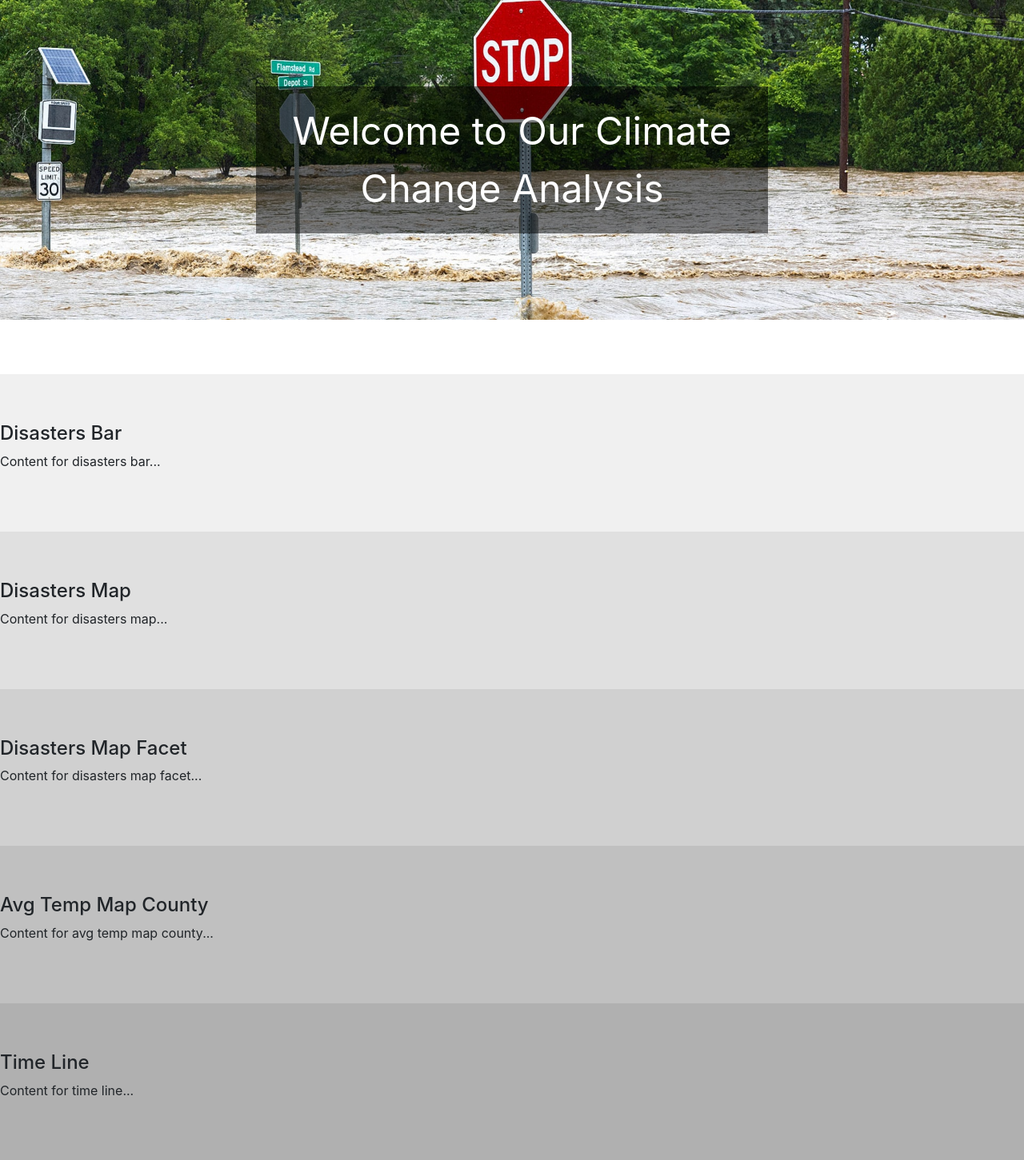
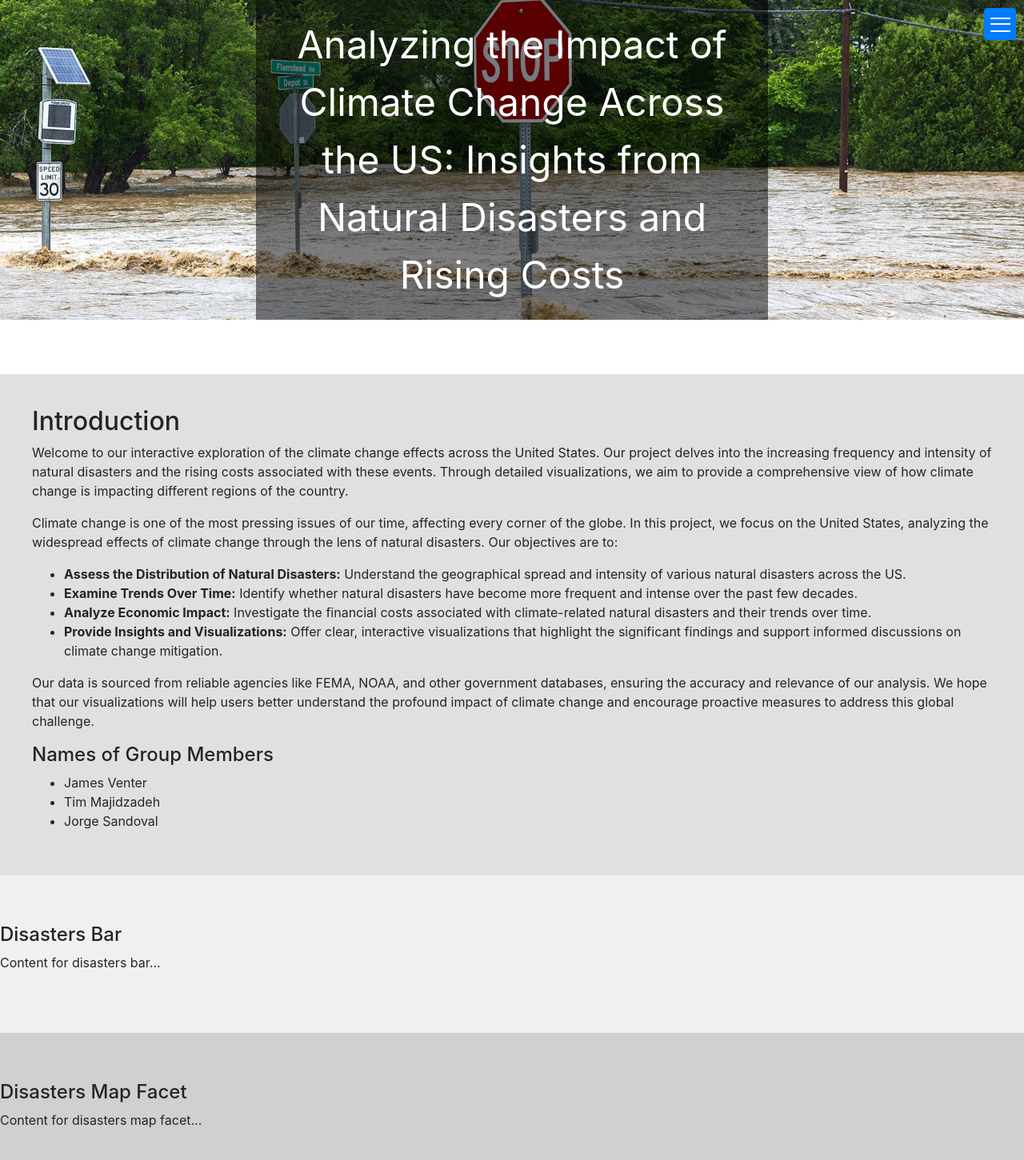
Before and after one commit to JorgeCuerv0/Rising-Global-Temperature-Visualizations, a Flask app: page / in a window 1280 px wide. Shown: the top 1451 px of the page at 80% size. Run offline with Flask 3, Linux system fonts and the light colour scheme; some libraries are stand-ins or nearby versions.

Commit message:
Update intro section and navbar button styling

```diff
--- a/code/static/css/style.css
+++ b/code/static/css/style.css
@@ -3,6 +3,7 @@ body {
     margin: 0;
     padding: 0;
 }
+
 .navbar {
     position: fixed;
     top: 0;
@@ -10,21 +11,81 @@ body {
     z-index: 1000;
     background-color: transparent; /* Makes the navbar transparent */
 }
+
 .navbar-toggler {
     position: absolute;
     top: 10px; /* Adjust the top position to make it fully visible */
     right: 10px; /* Positions the collapse button to the top right */
+    width: 40px;
+    height: 40px;
+    border: none; /* Remove default border */
+    background-color: #007bff; /* Solid blue background */
+    color: white; /* White color for the text */
+    display: flex;
+    align-items: center;
+    justify-content: center;
+    z-index: 1050; /* Ensure the button is on top of the menu */
 }
+
+.navbar-toggler-icon {
+    background-image: none; /* Remove default icon */
+    width: 25px;
+    height: 2px;
+    background-color: white;
+    display: block;
+    transition: all 0.3s ease; /* Smooth transition */
+}
+
+.navbar-toggler-icon::before, .navbar-toggler-icon::after {
+    content: '';
+    width: 25px;
+    height: 2px;
+    background-color: white;
+    display: block;
+    position: relative;
+    transition: all 0.3s ease;
+}
+
+.navbar-toggler-icon::before {
+    top: -7px;
+}
+
+.navbar-toggler-icon::after {
+    top: 7px;
+}
+
+.navbar-toggler.collapsed .navbar-toggler-icon {
+    background-color: white;
+}
+
+.navbar-toggler.collapsed .navbar-toggler-icon::before {
+    top: 0;
+}
+
+.navbar-toggler.collapsed .navbar-toggler-icon::after {
+    top: 0;
+}
+
+.navbar-nav .nav-link {
+    color: #000; /* Dark text color for navbar links */
+}
+
+.navbar-nav .nav-link:hover {
+    color: #007bff; /* Blue color on hover */
+}
+
 .section {
     padding-top: 60px;
     padding-bottom: 60px;
     background-color: white; /* Default background color for sections */
     width: 100%;
 }
+
 .scrollspy-example {
     position: relative;
     margin-top: .5rem;
 }
+
 .navbar-collapse {
     position: fixed;
     top: 0;
@@ -32,13 +93,16 @@ body {
     height: 100%;
     background: rgba(255, 255, 255, 0.9); /* Opaque background for the expanded menu */
     padding-top: 60px; /* Aligns with the main content padding */
+    z-index: 1001; /* Ensure it is above other content */
 }
+
 .navbar-nav {
     height: 100%;
     display: flex;
     flex-direction: column;
     justify-content: center;
 }
+
 .welcome-container {
     position: fixed;
     top: 0;
@@ -48,6 +112,7 @@ body {
     z-index: -1; /* Ensure it stays behind other content */
     overflow: hidden;
 }
+
 .welcome-image {
     width: 100%;
     height: 100%;
@@ -56,6 +121,7 @@ body {
     top: 0;
     left: 0;
 }
+
 .welcome-text {
     position: absolute;
     top: 50%;
@@ -67,6 +133,7 @@ body {
     background-color: rgba(0, 0, 0, 0.5);
     padding: 20px;
 }
+
 .main-content {
     margin-top: 50vh; /* Push content below the welcome image */
     padding-top: 60px; /* Align content with navbar height */
--- a/code/static/script.js
+++ b/code/static/js/script.js
@@ -13,4 +13,14 @@ $(document).ready(function(){
 
     // Enable scrollspy to update the navbar links based on scroll position
     $('body').scrollspy({ target: '#navbar-example' });
+
+    // Collapse the menu when clicking outside of it
+    $(document).click(function(event) {
+        var clickover = $(event.target);
+        var $navbar = $(".navbar-collapse");
+        var _opened = $navbar.hasClass("show");
+        if (_opened === true && !clickover.hasClass("navbar-toggler")) {
+            $navbar.collapse('hide');
+        }
+    });
 });
--- a/code/templates/home.html
+++ b/code/templates/home.html
@@ -2,13 +2,33 @@
 
 {% block content %}
 <div data-spy="scroll" data-target="#navbar-example" data-offset="0" class="scrollspy-example">
+    <div id="disasters_map" class="section" style="background-color: #e0e0e0; padding: 40px;">
+        <h2>Introduction</h2>
+        <p>
+            Welcome to our interactive exploration of the climate change effects across the United States. Our project delves into the increasing frequency and intensity of natural disasters and the rising costs associated with these events. Through detailed visualizations, we aim to provide a comprehensive view of how climate change is impacting different regions of the country.
+        </p>
+        <p>
+            Climate change is one of the most pressing issues of our time, affecting every corner of the globe. In this project, we focus on the United States, analyzing the widespread effects of climate change through the lens of natural disasters. Our objectives are to:
+        </p>
+        <ul>
+            <li><strong>Assess the Distribution of Natural Disasters:</strong> Understand the geographical spread and intensity of various natural disasters across the US.</li>
+            <li><strong>Examine Trends Over Time:</strong> Identify whether natural disasters have become more frequent and intense over the past few decades.</li>
+            <li><strong>Analyze Economic Impact:</strong> Investigate the financial costs associated with climate-related natural disasters and their trends over time.</li>
+            <li><strong>Provide Insights and Visualizations:</strong> Offer clear, interactive visualizations that highlight the significant findings and support informed discussions on climate change mitigation.</li>
+        </ul>
+        <p>
+            Our data is sourced from reliable agencies like FEMA, NOAA, and other government databases, ensuring the accuracy and relevance of our analysis. We hope that our visualizations will help users better understand the profound impact of climate change and encourage proactive measures to address this global challenge.
+        </p>
+        <h4>Names of Group Members</h4>
+        <ul>
+            <li>James Venter</li>
+            <li>Tim Majidzadeh</li>
+            <li>Jorge Sandoval</li>
+        </ul>
+    </div>
     <div id="disasters_bar" class="section" style="background-color: #f0f0f0;">
         <h4>Disasters Bar</h4>
         <p>Content for disasters bar...</p>
-    </div>
-    <div id="disasters_map" class="section" style="background-color: #e0e0e0;">
-        <h4>Disasters Map</h4>
-        <p>Content for disasters map...</p>
     </div>
     <div id="disasters_map_facet" class="section" style="background-color: #d0d0d0;">
         <h4>Disasters Map Facet</h4>
--- a/code/templates/layout.html
+++ b/code/templates/layout.html
@@ -13,7 +13,7 @@
 <body data-spy="scroll" data-target="#navbar-example">
     <div class="welcome-container">
         <img src="{{ url_for('static', filename='images/welcome.jpg') }}" alt="Welcome Image" class="welcome-image">
-        <div class="welcome-text">Welcome to Our Climate Change Analysis</div>
+        <div class="welcome-text">Analyzing the Impact of Climate Change Across the US: Insights from Natural Disasters and Rising Costs</div>
     </div>
     {% include 'navigation.html' %}
     <div class="main-content">
--- a/code/templates/navigation.html
+++ b/code/templates/navigation.html
@@ -1,5 +1,5 @@
 <nav id="navbar-example" class="navbar navbar-light">
-    <button class="navbar-toggler" type="button" data-toggle="collapse" data-target="#navbarContent" aria-controls="navbarContent" aria-expanded="false" aria-label="Toggle navigation">
+    <button class="navbar-toggler btn btn-primary" type="button" data-toggle="collapse" data-target="#navbarContent" aria-controls="navbarContent" aria-expanded="false" aria-label="Toggle navigation">
         <span class="navbar-toggler-icon"></span>
     </button>
     <div class="collapse navbar-collapse" id="navbarContent">
```
